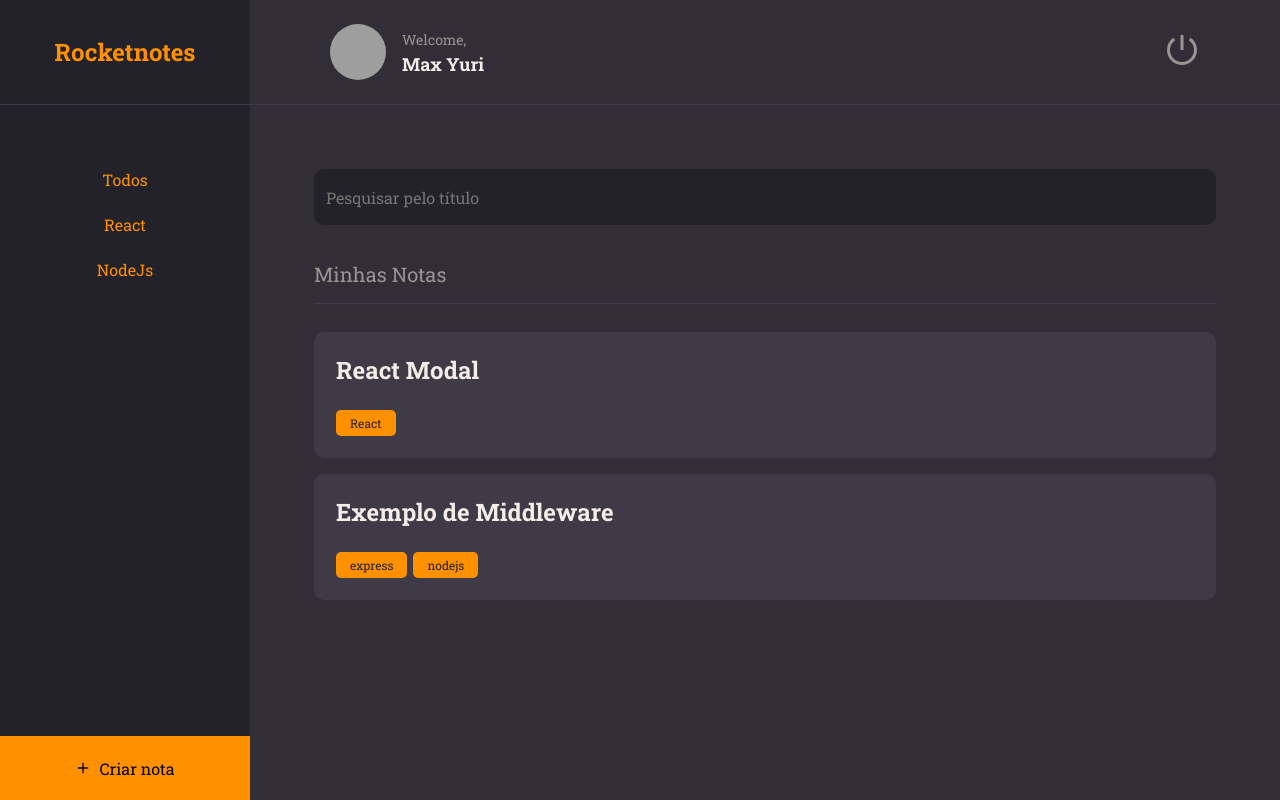
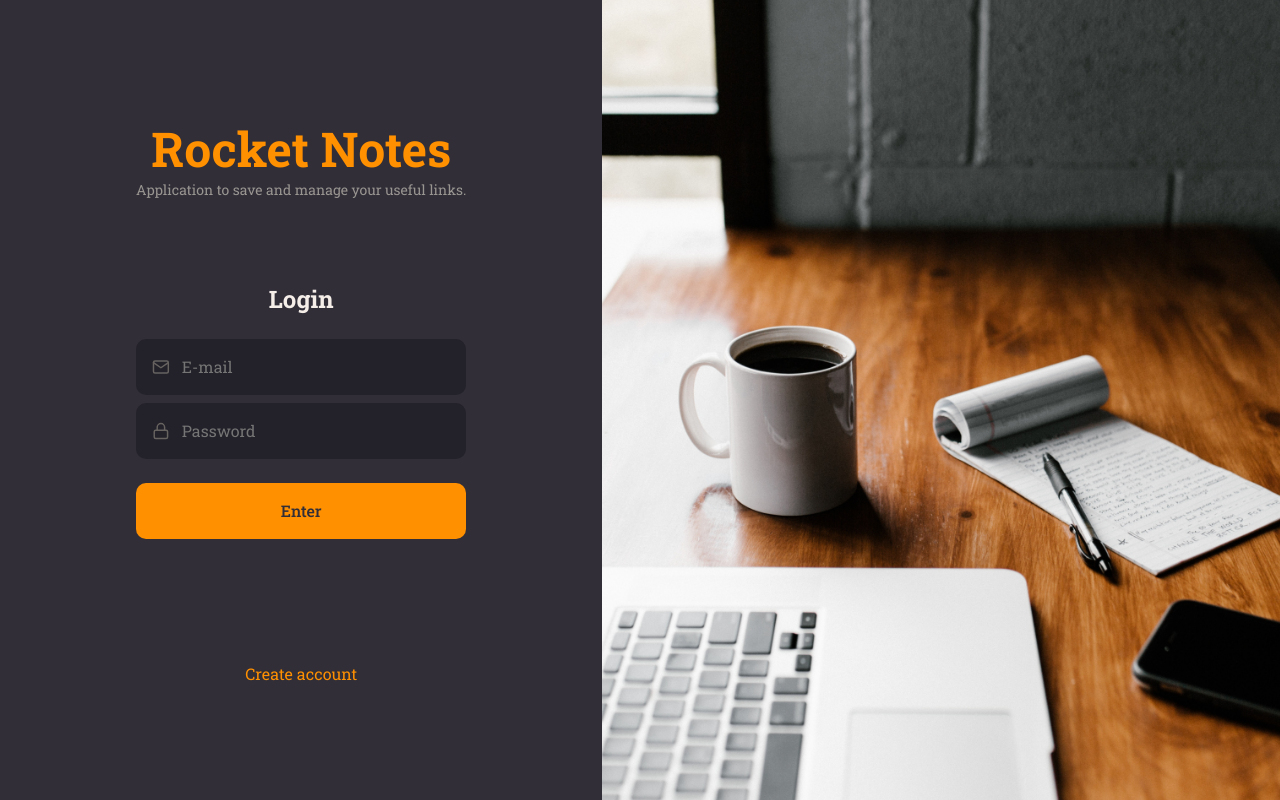
Before and after one commit to maxyuri13/Frontend-rocketnotes, a React (Vite) app: page / in a window 1280 px wide. Built offline with nearby package versions, Linux system fonts and the light colour scheme; grey boxes are pictures that could not be loaded.

Commit message:
SignIn Finished

```diff
--- a/src/main.jsx
+++ b/src/main.jsx
@@ -3,13 +3,13 @@
 import { ThemeProvider } from 'styled-components';
 import GlobalStyles from './styles/global';
 import theme from './styles/theme';
-import { Home } from './pages/Home';
+import { SignIn } from './pages/SignIn';
 
 ReactDOM.createRoot(document.getElementById('root')).render(
   <React.StrictMode>
     <ThemeProvider theme={theme}>
       <GlobalStyles />
-      <Home />
+      <SignIn />
     </ThemeProvider>
   </React.StrictMode>,
 )
--- a/src/pages/Home/index.jsx
+++ b/src/pages/Home/index.jsx
@@ -14,21 +14,21 @@
       </Brand>
       <Header/>
       <Menu>
-        <li><ButtonText title="Todos" isActive/></li>
+        <li><ButtonText title="Everyone" isActive/></li>
         <li><ButtonText title="React"/></li>
         <li><ButtonText title="NodeJs"/></li>
       </Menu>
       <Search>
-        <Input placeholder="Pesquisar pelo título"/>
+        <Input placeholder="Search by title"/>
       </Search>
       <Content>
-        <Section title="Minhas Notas">
+        <Section title="My Notes">
           <Note data={{title: 'React Modal', tags: [
             {id: '1', name: 'React'},
           ]
           }}
           />
-          <Note data={{title: 'Exemplo de Middleware', tags: [
+          <Note data={{title: 'Example of Middleware', tags: [
             {id: '1', name: 'express'},
             {id: '2', name: 'nodejs'}
           ]
@@ -38,7 +38,7 @@
       </Content>
       <NewNote>
         <FiPlus/>
-        Criar nota
+        Create note
       </NewNote>
     </Container>
   );
--- /dev/null
+++ b/src/pages/SignIn/index.jsx
@@ -0,0 +1,32 @@
+import { FiMail, FiLock } from 'react-icons/fi';
+import { Input } from '../../components/Input';
+import { Button } from '../../components/Button';
+import { Container, Form, Background } from './styles';
+
+export function SignIn() {
+  return (
+    <Container>
+      <Form>
+        <h1>Rocket Notes</h1>
+        <p>Application to save and manage your useful links.</p>
+
+        <h2>Login</h2>
+
+        <Input
+          placeholder="E-mail"
+          type="text"
+          icon={FiMail}
+        />
+        <Input
+          placeholder="Password"
+          type="password"
+          icon={FiLock}
+        />
+        <Button title="Enter"/>
+        <a href="#">Create account</a>
+
+      </Form>
+      <Background/>
+    </Container>
+  );
+}
--- /dev/null
+++ b/src/pages/SignIn/styles.js
@@ -0,0 +1,47 @@
+import styled from "styled-components";
+import backgroundImg from '../../assets/background.png'
+
+export const Container = styled.div`
+  height: 100vh;
+
+  display: flex;
+  align-items: stretch;
+`;
+
+export const Form = styled.form`
+  padding: 0 136px;
+
+  display: flex;
+  flex-direction: column;
+  justify-content: center;
+  align-items: center;
+
+  text-align: center;
+
+  > h1 {
+    font-size: 48px;
+    color: ${({ theme }) => theme.COLORS.ORANGE};
+  }
+
+  > h2 {
+    font-size: 24px;
+    margin-top: 84px;
+    margin-bottom: 24px;
+  }
+
+  > p {
+    font-size: 14px;
+    color: ${({ theme }) => theme.COLORS.GRAY_100};
+  }
+
+  > a {
+    margin-top: 124px;
+    color: ${({ theme }) => theme.COLORS.ORANGE};
+  }
+`;
+
+export const Background = styled.div`
+  flex: 1;
+  background: url(${backgroundImg}) no-repeat center center;
+  background-size: cover;
+`;
```
Also changed, not shown: src/assets/background.png (added).
